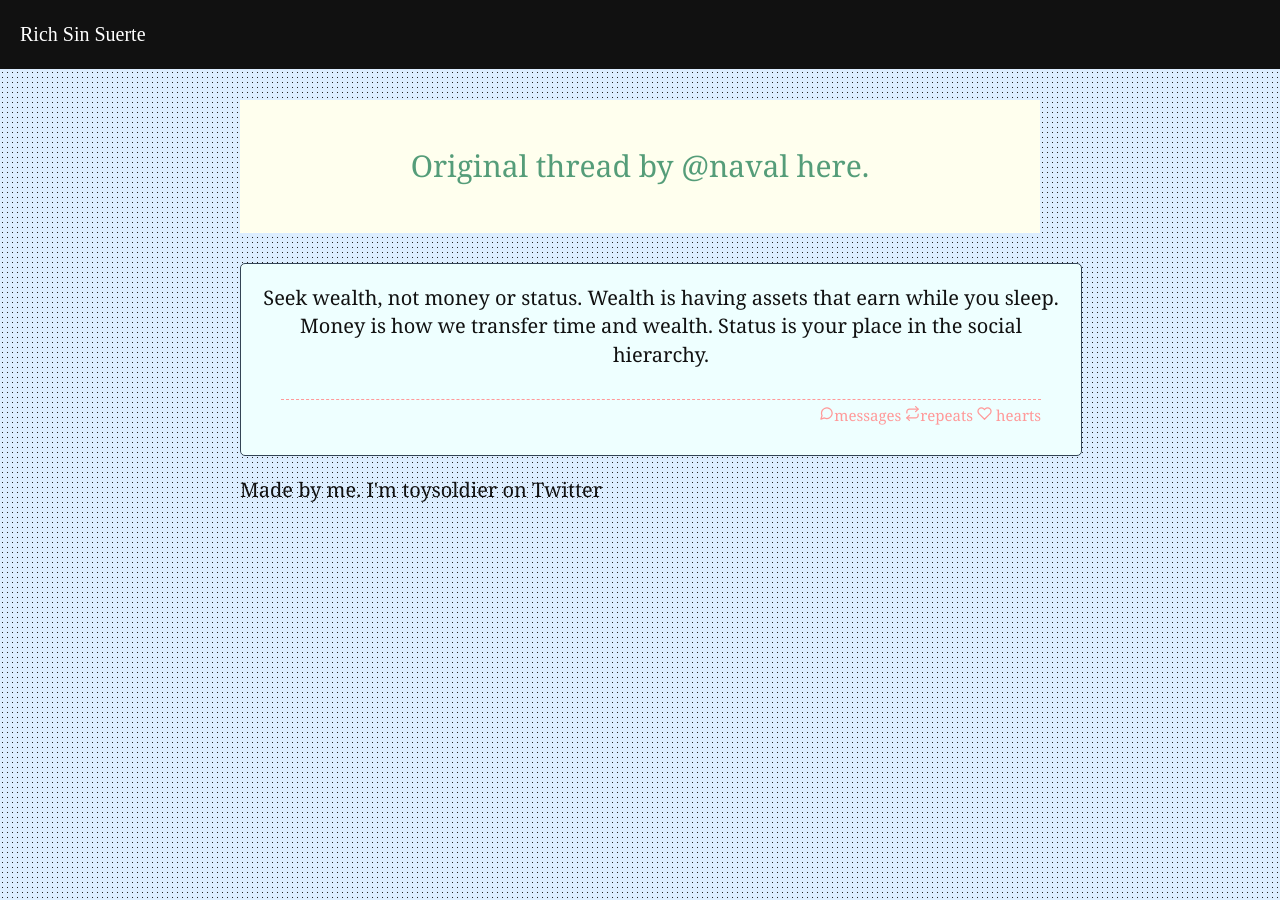
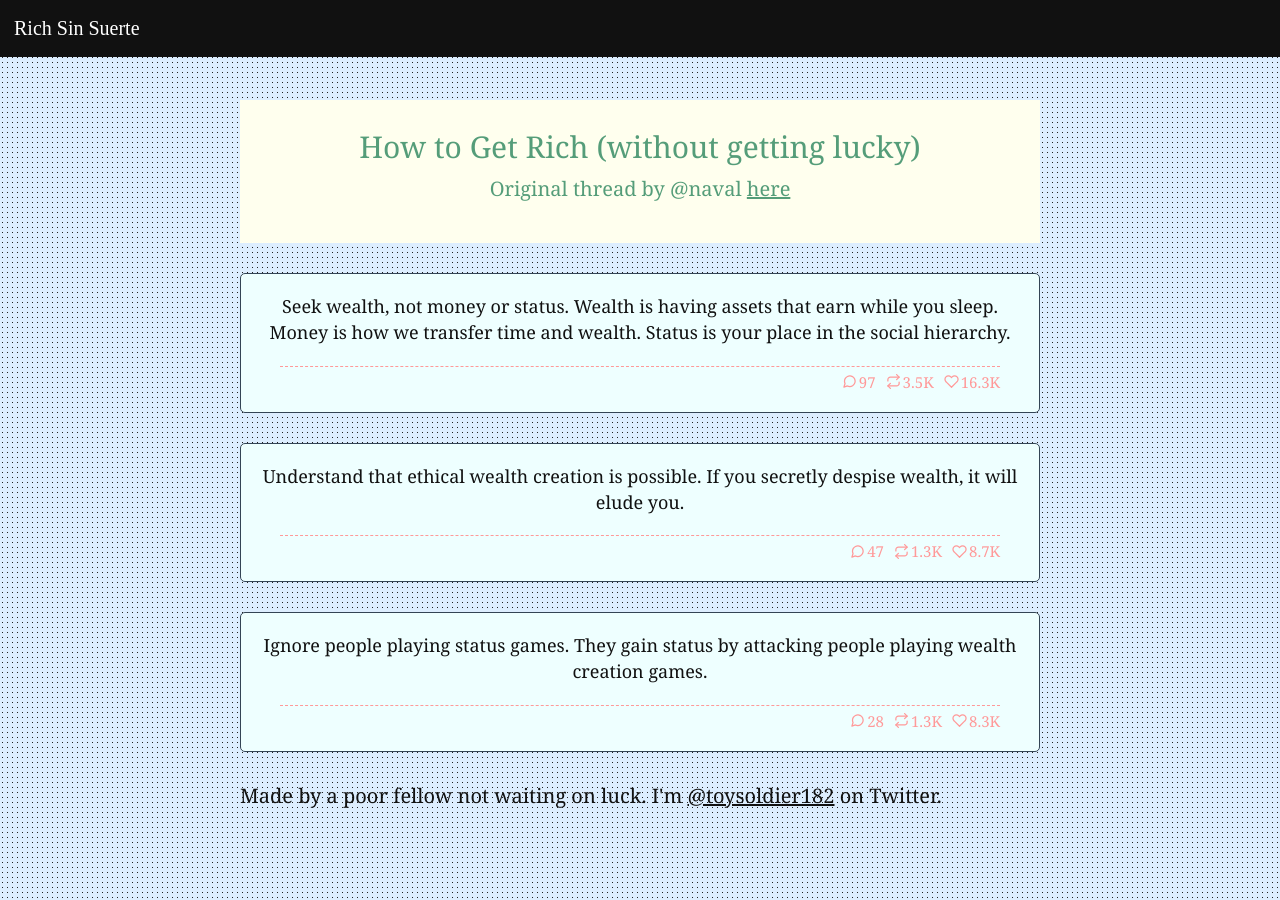
Before and after one commit to juancarlosasensio/get-rich-sin-suerte, a Jekyll site: the page built from index.html, in a window 1280 px wide and 900 px high. Built offline with Jekyll 4.4.1, drawn with Linux system fonts in a browser that asks for light colours.

Commit message:
Tweak layout/add data

```diff
--- /dev/null
+++ b/_data/naval_tweets.yml
@@ -0,0 +1,26 @@
+- position: first
+  date: May 31, 2018
+  time: 9:24 AM
+  content: Seek wealth, not money or status. Wealth is having assets that earn while you sleep. Money is how we transfer time and wealth. Status is your place in the social hierarchy.
+  url: https://twitter.com/naval/status/1002103497725173760
+  comments: 97
+  retweets: 3.5K
+  likes: 16.3K
+
+- position: second
+  date: May 31, 2018
+  time: 9:24 AM
+  content: Understand that ethical wealth creation is possible. If you secretly despise wealth, it will elude you.
+  url: https://twitter.com/naval/status/1002103497725173760
+  comments: 47
+  retweets: 1.3K
+  likes: 8.7K
+
+- position: third
+  date: May 31, 2018
+  time: 9:24 AM
+  content: Ignore people playing status games. They gain status by attacking people playing wealth creation games.
+  url: https://twitter.com/naval/status/1002103627387813888
+  comments: 28
+  retweets: 1.3K
+  likes: 8.3K
--- a/_includes/footer.html
+++ b/_includes/footer.html
@@ -1,3 +1,6 @@
 <div class="main-container">
-  <p>Made by me. I'm toysoldier on Twitter</p>
+  <p>
+    Made by a poor fellow not waiting on luck.
+    I'm <a href="https://twitter.com/toysoldier182">@toysoldier182</a> on Twitter.
+  </p>
 </div>
--- /dev/null
+++ b/_includes/naval_tweet.html
@@ -0,0 +1,15 @@
+  <div class="thread-box">
+    <a href="{{ naval_tweet.url }}" class="absolute-link"></a>
+    <p class="thread-box--content">
+      {{ naval_tweet.content }}
+   </p>
+
+   <div class="thread-box--stats-container">
+    <div class="stats--meta">
+      <span><img class=""  src="assets/img/message-circle.svg" alt="repeats"> {{ naval_tweet.comments }}
+            <img src="assets/img/repeat.svg" alt="repeats">{{ naval_tweet.retweets }}
+            <img src="assets/img/heart.svg" alt="Heart">{{ naval_tweet.likes }}
+      </span>
+    </div>
+   </div>
+  </div>
--- a/_sass/main.scss
+++ b/_sass/main.scss
@@ -73,7 +73,7 @@ h3 {
 }
 
 a {
-  color: white;
+  color: inherit;
   font-weight: 500;
   transition: 200ms all;
 }
@@ -180,3 +180,12 @@ a {
     display: none;
   }
 }
+
+footer {
+  color: $black;
+
+  a {
+    color: $black;
+    text-decoration: none;
+  }
+}
--- a/_sass/navbar.scss
+++ b/_sass/navbar.scss
@@ -6,7 +6,7 @@
   z-index: 100;
   background: $black;
   color: white;
-  padding: 1rem;
+  padding: 0.7rem;
 
   ul {
     margin: 0;
--- a/_sass/pages.scss
+++ b/_sass/pages.scss
@@ -4,13 +4,19 @@
   padding: 1rem 0;
   background-color: #ffe;
   margin-bottom: 1.5rem;
+  width: 100%;
+  color: #559D79;
   h1 {
     font-size: 1.5rem;
     color: #559D79;
+    margin: 0.3rem;
+  }
+  p {
+    margin-top: 0;
   }
   a {
     color: inherit;
-    text-decoration: none;
+    text-decoration: underline;
   }
 }
 
@@ -19,30 +25,50 @@
   flex-direction: column;
   align-items: center;
   justify-content: center;
-  width: 100%;
+  position: relative;
+  max-width: 100%;
   min-height: 2rem;
   border: 1px solid #345;
   border-radius: 0.25rem;
   background-color: $mint;
   padding: 1rem;
+  margin-bottom: 1.5rem;
+
+  img {
+    max-height: 15px;
+    color: #f99;
+    margin-left: 10px;
+    margin-right: 2px;
+    margin-bottom: 0;
+    padding: 0px;
+  }
+
+
 }
 
-img {
-  max-height: 15px;
-  color: #f99;
+.absolute-link {
+  position: absolute;
+  height: 100%;
+  width: 100%;
+  top: 0;
+  left: 0;
+  cursor: pointer;
+  z-index: 30;
 }
+
 
 p.thread-box--content {
   color: $black;
   margin-top: 0px;
   margin-bottom: 0.5rem;
   padding: 0;
+  font-size: 18px;
 }
 
 .thread-box--stats-container {
   width: 95%;
-  margin-top: 1rem;
-  padding: 0.25rem 0 0.5rem 0;
+  margin-top: 0.5rem;
+  padding: 0.25rem 0 0;
   border-top: 0.5px dashed #f99;
 
   .stats--meta {
@@ -52,5 +78,10 @@ p.thread-box--content {
     color: #f99;
     font-size: 0.75rem;
     line-height: 1rem;
+
+    span {
+      display: flex;
+      align-items: center;
+    }
   }
 }
--- a/index.html
+++ b/index.html
@@ -6,25 +6,15 @@ title: home
 
 <div class="main-container text-center">
   <div class="thread-title">
-    <h1>Original thread by @naval here.</h1>
+    <h1>
+      How to Get Rich (without getting lucky)
+    </h1>
+    <p>Original thread by @naval <a href="https://twitter.com/naval/status/1002103360646823936">here</a></p>
   </div>
 
-  <div class="thread-box">
-    <p class="thread-box--content">
-      Seek wealth, not money or status.
-      Wealth is having assets that earn while you sleep.
-      Money is how we transfer time and wealth.
-      Status is your place in the social hierarchy.
-   </p>
-
-   <div class="thread-box--stats-container">
-    <div class="stats--meta">
-      <span><img src="assets/img/message-circle.svg" alt="repeats">messages
-            <img src="assets/img/repeat.svg" alt="repeats">repeats
-            <img src="assets/img/heart.svg" alt="Heart"> hearts
-      </span>
-    </div>
-   </div>
-  </div>
+  {% assign naval_tweets = site.data.naval_tweets %}
+  {% for naval_tweet in naval_tweets %}
+    {% include naval_tweet.html naval_tweet=naval_tweet %}
+  {% endfor %}
 
 </div>
```
